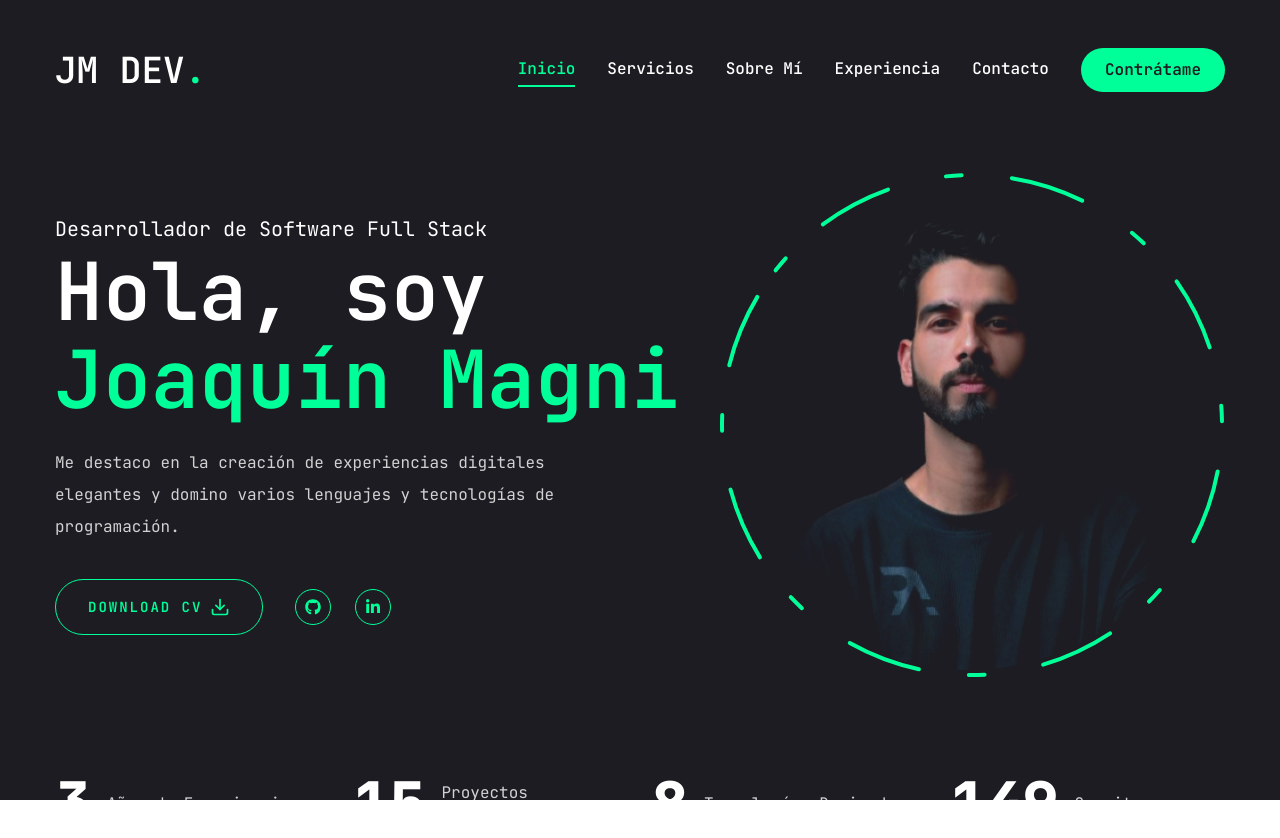
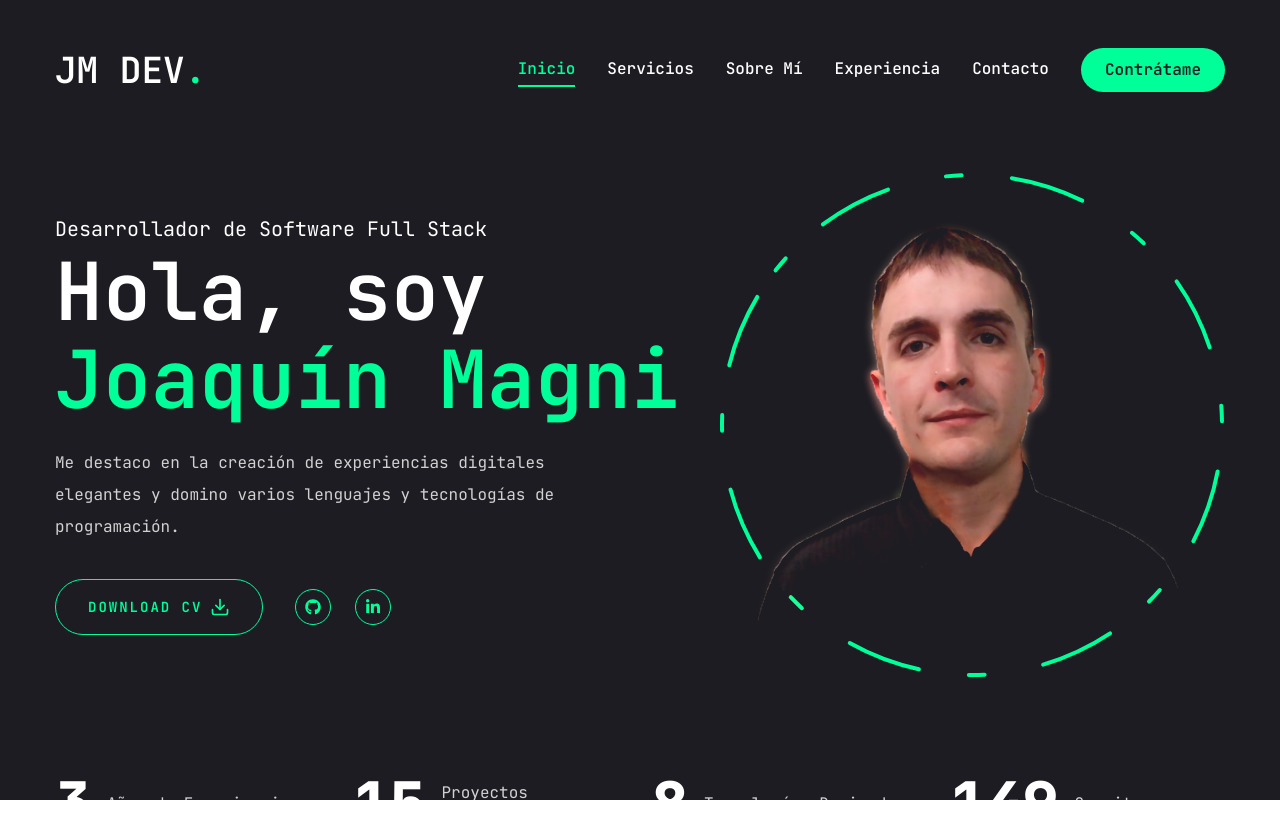
Before and after one commit to JoaquinMagni/portfolio-jmdev, a Next.js app: page / in a window 1280 px wide. Shown: the top 838 px of the page. Built offline with nearby package versions, Linux system fonts and the light colour scheme.

Commit message:
actualizacion foto

```diff
--- a/components/Photo.jsx
+++ b/components/Photo.jsx
@@ -29,6 +29,7 @@ const Photo = () => {
             fill
             alt=""
             className="object-contain"
+            style={{ transform: 'scale(0.85)' }}
           />
         </motion.div>
 
```
Also changed, not shown: public/assets/photo.png.
